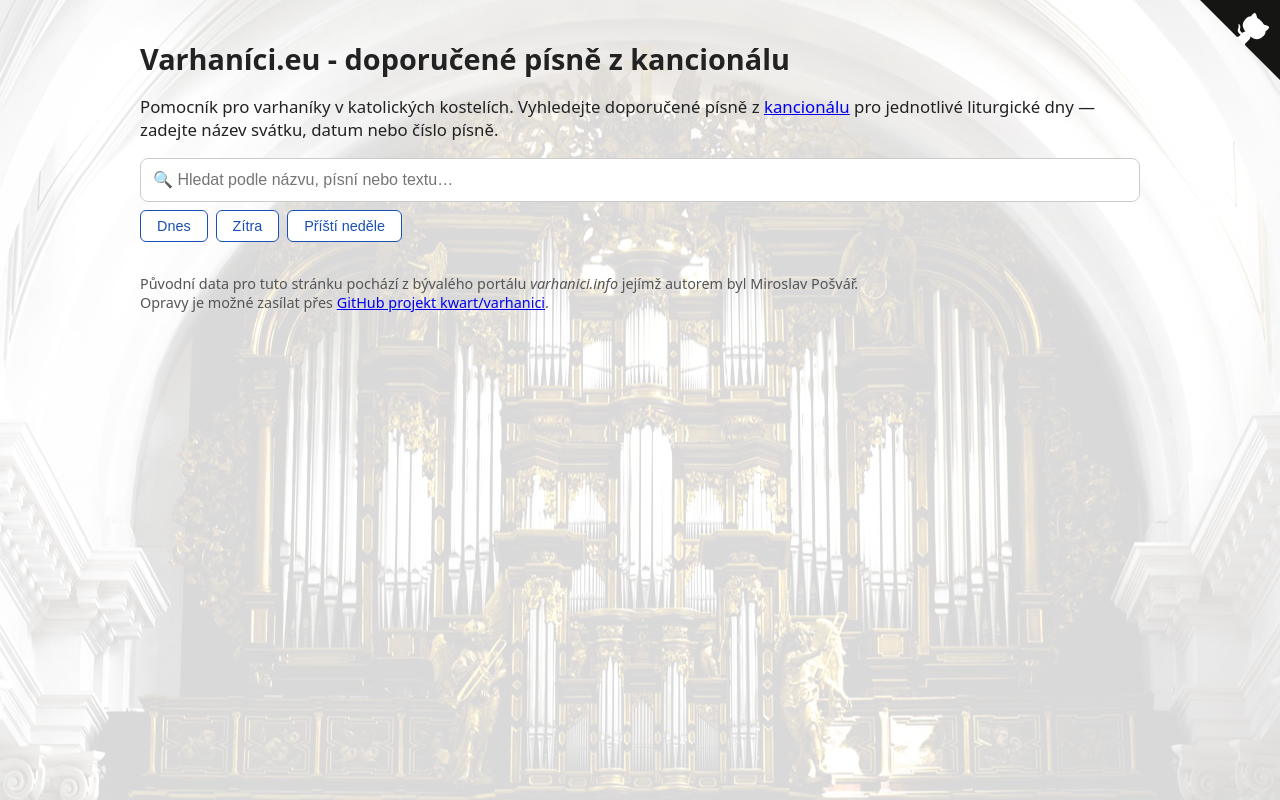
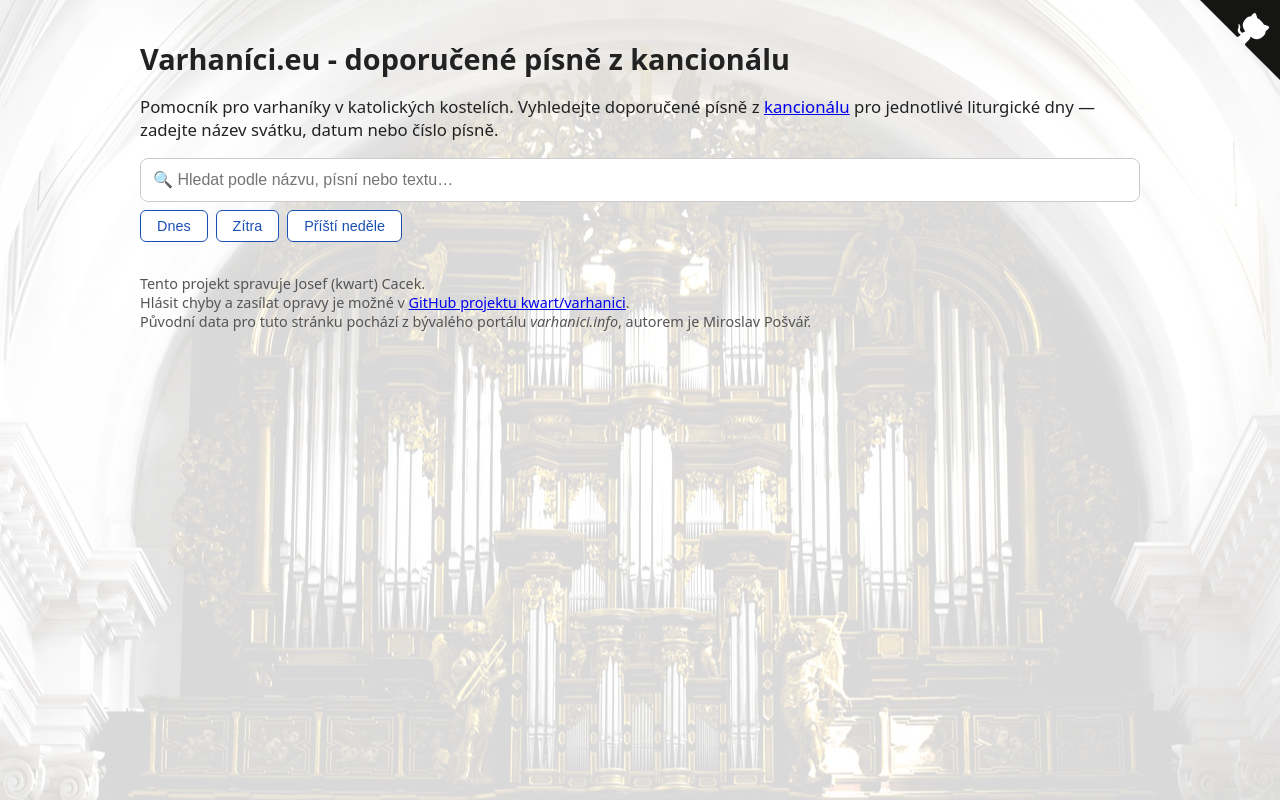
Before and after one commit to kwart/varhanici, a plain HTML site: page template.html in a window 1280 px wide. Drawn offline with nearby package versions, Linux system fonts and the light colour scheme; a script that the page names is missing.

Commit message:
Footer wording

```diff
--- a/template.html
+++ b/template.html
@@ -182,8 +182,11 @@ h1 {
 
     <div id="results"></div>
 
-    <p style="margin-top:2rem;font-size:0.9rem;color:#555;">Původní data pro tuto stránku pochází z bývalého portálu <i>varhanici.info</i> jejímž autorem byl Miroslav Pošvář.<br/>
-       Opravy je možné zasílat přes <a href="https://github.com/kwart/varhanici">GitHub projekt kwart/varhanici</a>.</p>
+    <p style="margin-top:2rem;font-size:0.9rem;color:#555;">
+      Tento projekt spravuje Josef (kwart) Cacek.<br>
+      Hlásit chyby a zasílat opravy je možné v <a href="https://github.com/kwart/varhanici">GitHub projektu kwart/varhanici</a>.<br/>
+      Původní data pro tuto stránku pochází z bývalého portálu <i>varhanici.info</i>, autorem je Miroslav Pošvář.
+    </p>
   </div>
 
   <!-- Liturgical calendar for quick day lookup -->
```
